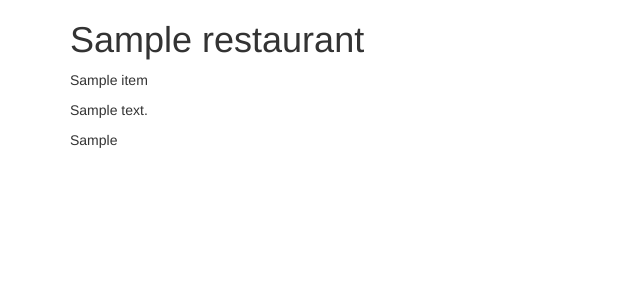
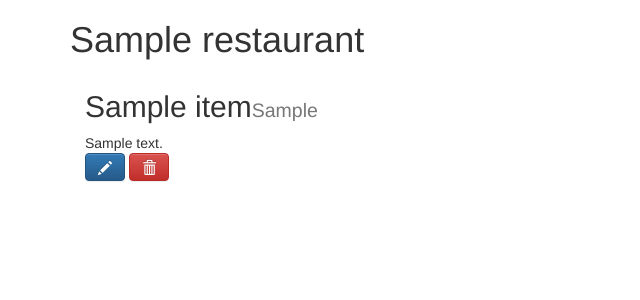
Before and after one commit to alayek/fullstack-intro, a Flask app: page /restaurants/1/ in a window 1280 px wide. Shown: the top 300 px of the page, without its empty margins (0-640 px from the left). Run offline with Flask 2, Linux system fonts and the light colour scheme; tables that the repository leaves empty hold one stand-in row (values such as "Sample post"); some libraries are stand-ins or nearby versions.

Commit message:
Add URL building for edit and delete

```diff
--- a/server.py
+++ b/server.py
@@ -1,4 +1,4 @@
-from flask import Flask, render_template
+from flask import Flask, render_template, url_for
 app = Flask(__name__)
 
 from sqlalchemy import create_engine
--- a/templates/menu.html
+++ b/templates/menu.html
@@ -10,13 +10,22 @@
 	<h1>{{restaurant.name}}</h1>
 	<div class="col-md-12">
 		{% for item in items %}
-		<div class="row">
-			<p>{{item.name}}</p>
-
-			<p>{{item.description}}</p>
-
-			<p> {{item.price}} </p>
-		</div>
+			<div class="col-md-4 col-sm-6 col-xs-10">
+				<div class="row">
+					<h2>{{item.name}}<small>{{item.price}}</small></h2>
+				</div>
+				<div class="row">
+					{{item.description}}
+				</div>
+				<div class="row">
+					<a href="{{url_for('edit_menu_item', restaurant_id=restaurant.id, menu_id=item.id)}}" class="btn btn-primary">
+						<span class="glyphicon glyphicon-pencil"></span>
+					</a>
+					<a href="{{url_for('delete_menu_item', restaurant_id=restaurant.id, menu_id=item.id)}}" class="btn btn-danger">
+						<span class="glyphicon glyphicon-trash"></span>
+					</a>
+				</div>
+			</div>
 		{% endfor %}
 	</div>
 </div>
```
